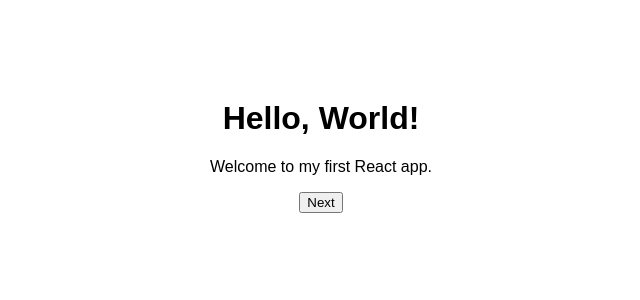
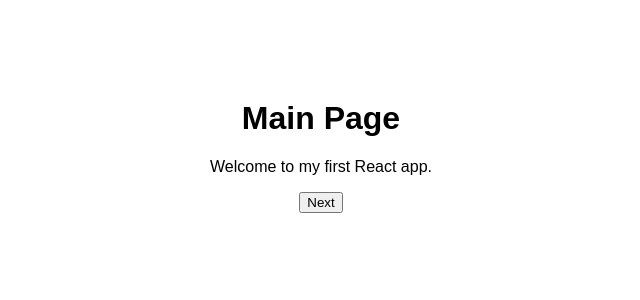
Before and after one commit to jossj/FirstClaudeReactApp, a React (Vite) app: page / in a window 1280 px wide. Shown: the top 300 px of the page, without its empty margins (319-959 px from the left). Built offline with nearby package versions, Linux system fonts and the light colour scheme.

Commit message:
Rename first page heading to Main Page
https://claude.ai/code/session_014pcDit16PEkUXiS7e7ppZi

```diff
--- a/src/pages/Home.jsx
+++ b/src/pages/Home.jsx
@@ -5,7 +5,7 @@ function Home() {
 
   return (
     <div style={{ textAlign: 'center', marginTop: '100px', fontFamily: 'sans-serif' }}>
-      <h1>Hello, World!</h1>
+      <h1>Main Page</h1>
       <p>Welcome to my first React app.</p>
       <button onClick={() => navigate('/second')}>Next</button>
     </div>
```
